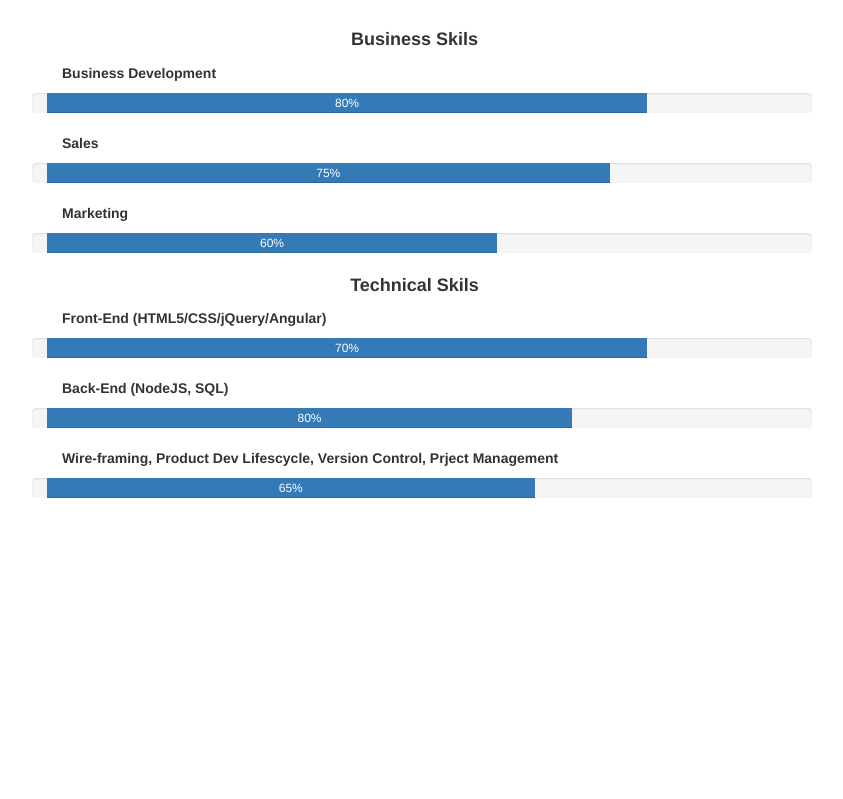
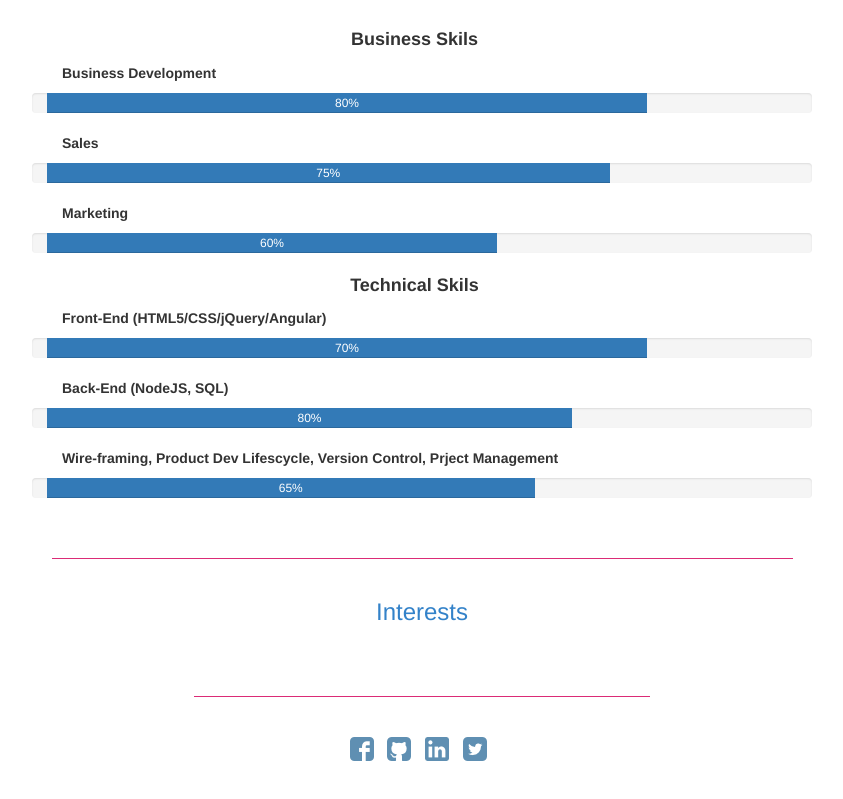
Before and after one commit to ypaliwal/personalpage, a plain HTML site: page index.html in a window 1280 px wide. Shown: the part 1261-2060 px from the top of the page, without its empty margins (218-1061 px from the left). Before the commit the page ends 1779 px from the top, so only its background shows below. Drawn offline with Linux system fonts and the light colour scheme.

Commit message:
next commit

```diff
--- a/css/styles.css
+++ b/css/styles.css
@@ -6,7 +6,10 @@
 
 hr {
 	width: 65%;
-	border-color: rgb(204,0,0);
+	border-color: rgb(219,43,118);
+}
+.last-bar {
+	width: 40%;
 }
 
 
@@ -36,10 +39,15 @@ h3 {
 
 .exp img {
 	width: 100px;
-	margin-left: 15px;
+	margin-left: 20px;
 }
 
 .subheading {
 	margin-left: 15px;
 	font-size: 18px;
 }
+
+.smlinks img {
+	display: inline;
+	margin-left: 10px;
+}
--- a/index.html
+++ b/index.html
@@ -156,6 +156,34 @@
 			    </div>
 		    </section>
 
+		    <br>
+		    <hr>
+
+		    <section class="row">
+		    	<h3 class="col-md-12 col-sm-12 col-xs-12 text-center">Interests</h3>
+		    </section>
+		    <br>
+
+		    <br>
+		    <hr class="last-bar">
+		    <br>
+
+		    <div class="row">
+		    		<div class="col-sm-5"></div>
+
+		    		<div class="col-sm-2 smlinks">
+		    			<img src="imgs/social/fb.png">
+		    			<img src="imgs/social/github.png">
+		    			<img src="imgs/social/linkedin.png">
+		    			<img src="imgs/social/twitter.png">
+		    		</div>
+
+		    		<div class="col-sm-5"></div>
+		    </div>
+
+		    <br>
+		    <br>
+
 		</div> <!-- End of Container -->
 
 	</body>
```
Also changed, not shown: imgs/social/fb.png (added), imgs/social/github.png (added), imgs/social/linkedin.png (added), imgs/social/twitter.png (added).
